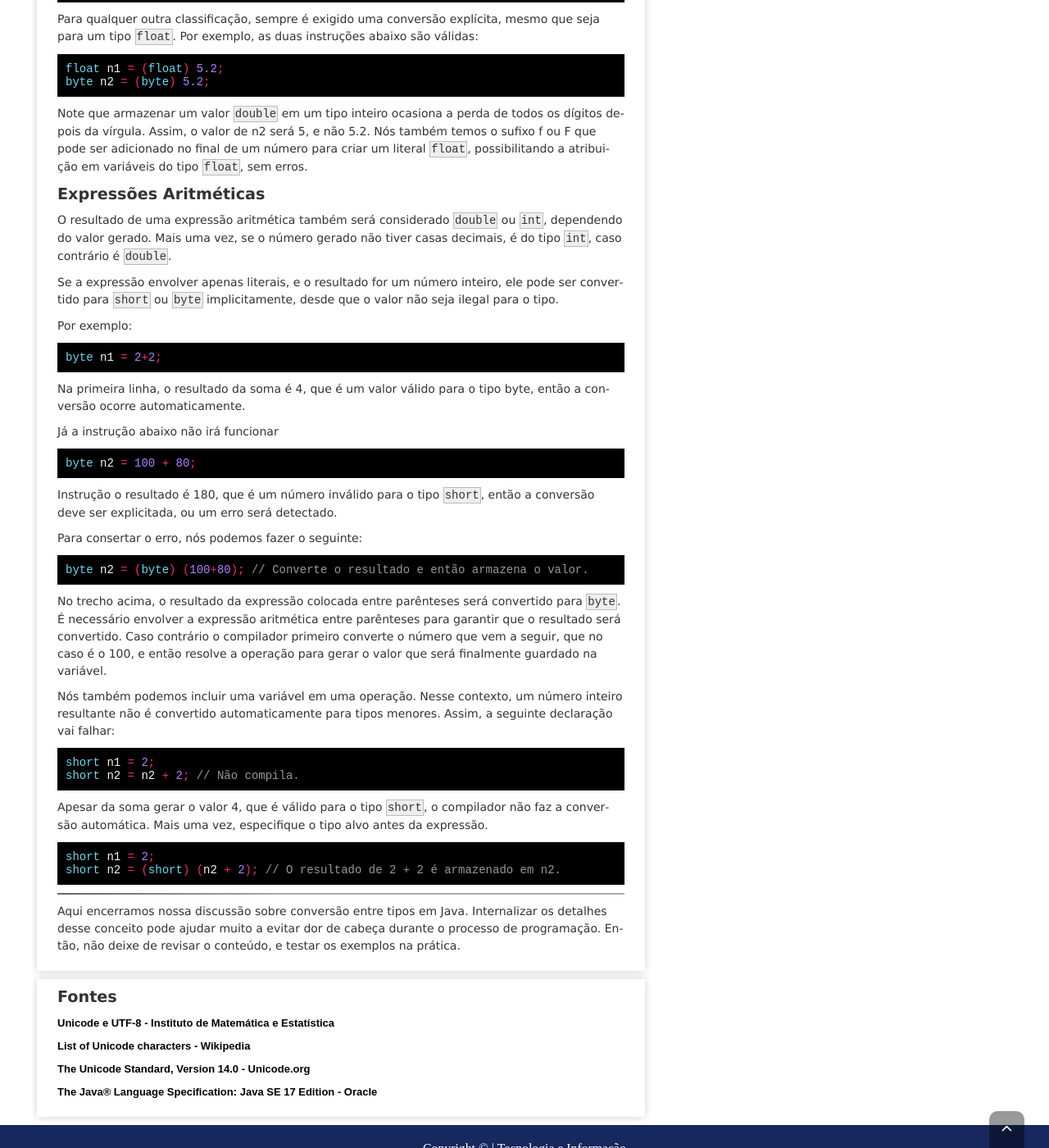
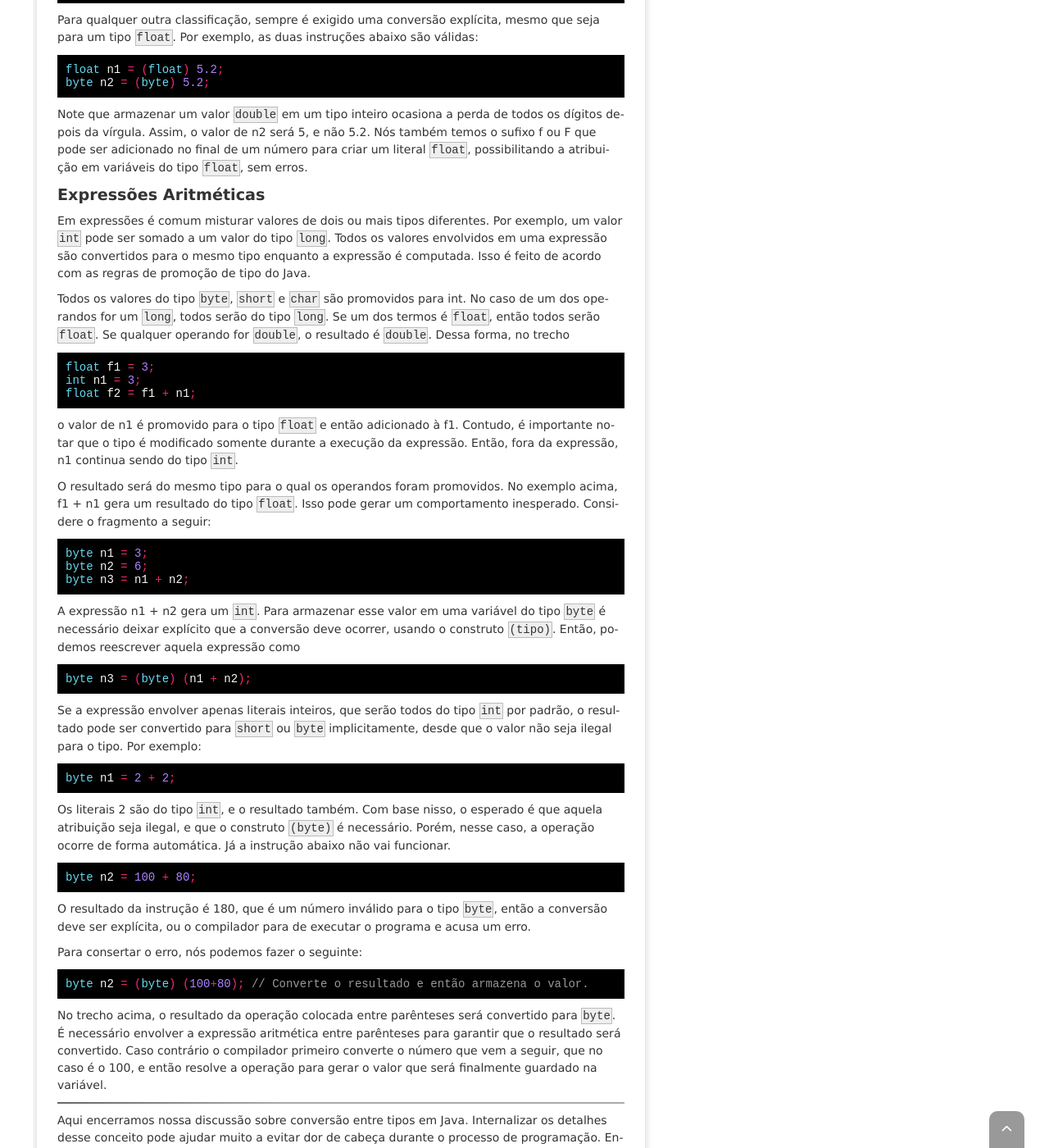
Before and after one commit to Quas1Dev/QuasiDev, a Jekyll site: the page built from _posts/2021-12-05-java-type-conversion-ptbr.md, in a window 1280 px wide and 1400 px high, scrolled down 4847 px. Shown: the whole window at 82% size. Built offline with Jekyll 4.4.1, drawn with Linux system fonts in a browser that asks for light colours; nearby versions of some CDN libraries; comment, search, counter and statistics services are not loaded; some of the changed text lies outside the part shown.

Commit message:
Removed and fixed misinformation.

````diff
--- a/_posts/2021-12-05-java-type-conversion-ptbr.md
+++ b/_posts/2021-12-05-java-type-conversion-ptbr.md
@@ -25,7 +25,7 @@
 ## Conversão Implícita
 A transição de um valor entre tipos pode ocorrer de maneira implícita ou explícita. Quando essa transformação ocorre de maneira implícita, o programador nem percebe; qualquer ação necessária para adequar o valor à nova variável de um determinado tipo ocorre de forma automática.
 
-A conversão implícita ocorre sempre em conversões de alargamento (widening conversion), onde os dois tipos são compatíveis e o tipo que recebe o dado é maior que o tipo da variável referenciada. Por exemplo, no trecho abaixo um valor do tipo int é atribuído a um valor do tipo ```double```.
+A conversão implícita ocorre sempre em conversões de alargamento (widening conversion), onde os dois tipos são compatíveis e o tipo que recebe o dado é maior que o tipo da variável referenciada. Por exemplo, no trecho abaixo um valor do tipo ```int``` é atribuído a um valor do tipo ```double```.
 
 {% highlight java %}
 int var1 = 10;
@@ -72,7 +72,7 @@
 Observação: o _ (“underline”) é, atualmente, o único caractere especial permitido no meio de literais numéricos. Como mostrado acima, uma utilidade dessa característica é a possibilidade de usar esse símbolo para separar casas de milhares.
 
 ## Conversão Explícita
-Uma conversão é explícita quando é necessário determinar de forma explícita que ela deve acontecer. Para isso, nós inserimos o tipo entre parênteses antes da constante ou expressão. A sintaxe é tipo identificador = (tipo-alvo) valor. Onde tipo-alvo especifica para qual tipo converter a expressão especificada.
+Uma conversão é explícita quando é necessário determinar de forma explícita, por meio de uma estrutura, que ela deve acontecer. Para isso, nós inserimos o tipo entre parênteses antes do literal ou expressão. A sintaxe é ```tipo identificador = (tipo-alvo) valor```. Onde tipo-alvo especifica para qual tipo converter a expressão especificada.
 
 A conversão explícita ocorre, quase sempre, em conversões de estreitamento (narrowing conversions), onde o tipo que recebe o valor é menor que o tipo da variável referenciada. A título de exemplo, o trecho abaixo converte um valor de  ```double``` para  ```int```.
 
@@ -217,47 +217,53 @@
 Nós também temos o sufixo f ou F que pode ser adicionado no final de um número para criar um literal ```float```, possibilitando a atribuição em variáveis do tipo ```float```, sem erros.
 
 ## Expressões Aritméticas
-O resultado de uma expressão aritmética também será considerado ```double``` ou ```int```, dependendo do valor gerado. Mais uma vez, se o número gerado não tiver casas decimais, é do tipo ```int```, caso contrário é ```double```.
+Em expressões é comum misturar valores de dois ou mais tipos diferentes. Por exemplo, um valor ```int``` pode ser somado a um valor do tipo ```long```. Todos os valores envolvidos em uma expressão são convertidos para o mesmo tipo enquanto a expressão é computada. Isso é feito de acordo com as regras de promoção de tipo do Java.
 
-Se a expressão envolver apenas literais, e o resultado for um número inteiro, ele pode ser convertido para ```short``` ou ```byte``` implicitamente, desde que o valor não seja ilegal para o tipo.
+Todos os valores do tipo ```byte```, ```short``` e ```char``` são promovidos para int. No caso de um dos operandos for um ```long```, todos serão do tipo ```long```. Se um dos termos é ```float```, então todos serão ```float```. Se qualquer operando for ```double```, o resultado é ```double```. Dessa forma, no trecho
 
+{% highlight java %}
+float f1 = 3;
+int n1 = 3;
+float f2 = f1 + n1;
+{% endhighlight %}
+
+o valor de n1 é promovido para o tipo ```float``` e então adicionado à f1. Contudo, é importante notar que o tipo é modificado somente durante a execução da expressão. Então, fora da expressão, n1 continua sendo do tipo ```int```.
+
+O resultado será do mesmo tipo para o qual os operandos foram promovidos. No exemplo acima, f1 + n1 gera um resultado do tipo ```float```. Isso pode gerar um comportamento inesperado. Considere o fragmento a seguir:
+
+{% highlight java %}
+byte n1 = 3;
+byte n2 = 6;
+byte n3 = n1 + n2;
+{% endhighlight %}
+
+A expressão n1 + n2 gera um ```int```. Para armazenar esse valor em uma variável do tipo ```byte``` é necessário deixar explícito que a conversão deve ocorrer, usando o construto ```(tipo)```. Então, podemos reescrever aquela expressão como
+
+{% highlight java %}
+byte n3 = (byte) (n1 + n2);
+{% endhighlight %}
+
+Se a expressão envolver apenas literais inteiros, que serão todos do tipo ```int``` por padrão, o resultado pode ser convertido para ```short``` ou ```byte``` implicitamente, desde que o valor não seja ilegal para o tipo.
 Por exemplo:
 
 {% highlight java %}
-byte n1 = 2+2;
+byte n1 = 2 + 2;
 {% endhighlight %}
 
-Na primeira linha, o resultado da soma é 4, que é um valor válido para o tipo byte, então a conversão ocorre automaticamente.
-
-Já a instrução abaixo não irá funcionar
+Os literais 2 são do tipo ```int```, e o resultado também. Com base nisso, o esperado é que aquela atribuição seja ilegal, e que o construto ```(byte)``` é necessário. Porém, nesse caso, a operação ocorre de forma automática. Já a instrução abaixo não vai funcionar.
 
 {% highlight java %}
 byte n2 = 100 + 80;
 {% endhighlight %}
 
-Instrução o resultado é 180, que é um número inválido para o tipo ```short```, então a conversão deve ser explicitada, ou um erro será detectado.
+O resultado da instrução é 180, que é um número inválido para o tipo ```byte```, então a conversão deve ser explícita, ou o compilador para de executar o programa e acusa um erro.
 
 Para consertar o erro, nós podemos fazer o seguinte:
-
 {% highlight java %}
 byte n2 = (byte) (100+80); // Converte o resultado e então armazena o valor.
 {% endhighlight %}
 
-No trecho acima, o resultado da expressão colocada entre parênteses será convertido para ```byte```. É necessário envolver a expressão aritmética entre parênteses para garantir que o resultado será convertido. Caso contrário o compilador primeiro converte o número que vem a seguir, que no caso é o 100, e então resolve a operação para gerar o valor que será finalmente guardado na variável.
-
-Nós também podemos incluir uma variável em uma operação. Nesse contexto, um número inteiro resultante não é convertido automaticamente para tipos menores. Assim, a seguinte declaração vai falhar:
-
-{% highlight java %}
-short n1 = 2;
-short n2 = n2 + 2; // Não compila.
-{% endhighlight %}
-
-Apesar da soma gerar o valor 4, que é válido para o tipo ```short```, o compilador não faz a conversão automática. Mais uma vez, especifique o tipo alvo antes da expressão.
-
-{% highlight java %}
-short n1 = 2;
-short n2 = (short) (n2 + 2); // O resultado de 2 + 2 é armazenado em n2.
-{% endhighlight %}
+No trecho acima, o resultado da operação colocada entre parênteses será convertido para ```byte```. É necessário envolver a expressão aritmética entre parênteses para garantir que o resultado será convertido. Caso contrário o compilador primeiro converte o número que vem a seguir, que no caso é o 100, e então resolve a operação para gerar o valor que será finalmente guardado na variável.
 
 ---
 Aqui encerramos nossa discussão sobre conversão entre tipos em Java. Internalizar os detalhes desse conceito pode ajudar muito a evitar dor de cabeça durante o processo de programação. Então, não deixe de revisar o conteúdo, e testar os exemplos na prática.
````
